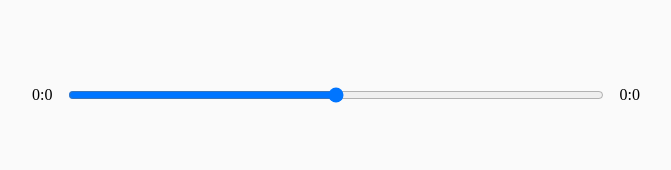
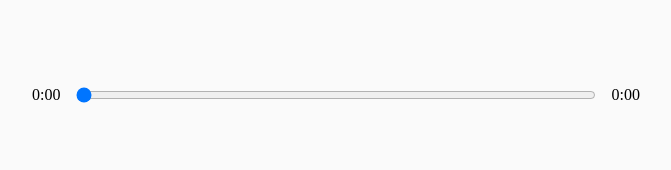
Before and after one commit to hkn96/Music-App, a React (Vite) app in the folder music-player/: page / in a window 1280 px wide. Shown: the part 410-580 px from the top of the page, without its empty margins (304-975 px from the left). Built offline with nearby package versions, Linux system fonts and the light colour scheme; the HTML template or start-up script is replaced by a standard one.

Commit message:
Input Slider Update

```diff
--- a/music-player/src/components/Player.jsx
+++ b/music-player/src/components/Player.jsx
@@ -21,8 +21,8 @@
 
   // State
   const [songInfo, setSongInfo] = useState({
-    currentTime: null,
-    duration: null,
+    currentTime: 0,
+    duration: 0,
   });
 
   const timeUpdateHandler = (e) => {
@@ -31,14 +31,27 @@
     setSongInfo({ ...songInfo, currentTime: current, duration: duration });
   };
 
-  const getTime = (time) => {
-    return Math.floor(time / 60) + ':' + Math.floor(time % 60);
+  function getTime(time) {
+    return (
+      Math.floor(time / 60) + ':' + ('0' + Math.floor(time % 60)).slice(-2)
+    );
+  }
+
+  const dragHandler = (e) => {
+    audioRef.current.currentTime = e.target.value;
+    setSongInfo({ ...songInfo, currentTime: e.target.value });
   };
   return (
     <div className='player'>
       <div className='time-control'>
         <p> {getTime(songInfo.currentTime)} </p>
-        <input type='range' />
+        <input
+          type='range'
+          min={0}
+          max={songInfo.duration}
+          value={songInfo.currentTime}
+          onChange={dragHandler}
+        />
         <p> {getTime(songInfo.duration)} </p>
       </div>
       <div className='play-control'>
--- a/music-player/src/styles/_player.scss
+++ b/music-player/src/styles/_player.scss
@@ -11,10 +11,10 @@
     display: flex;
     input{
         width: 100%;
-        padding: 1rem 2rem;
+        padding: 1rem 0rem;
     }
     p{
-        padding: 1rem;
+        padding: 1rem ;
     }
 }
 
```
